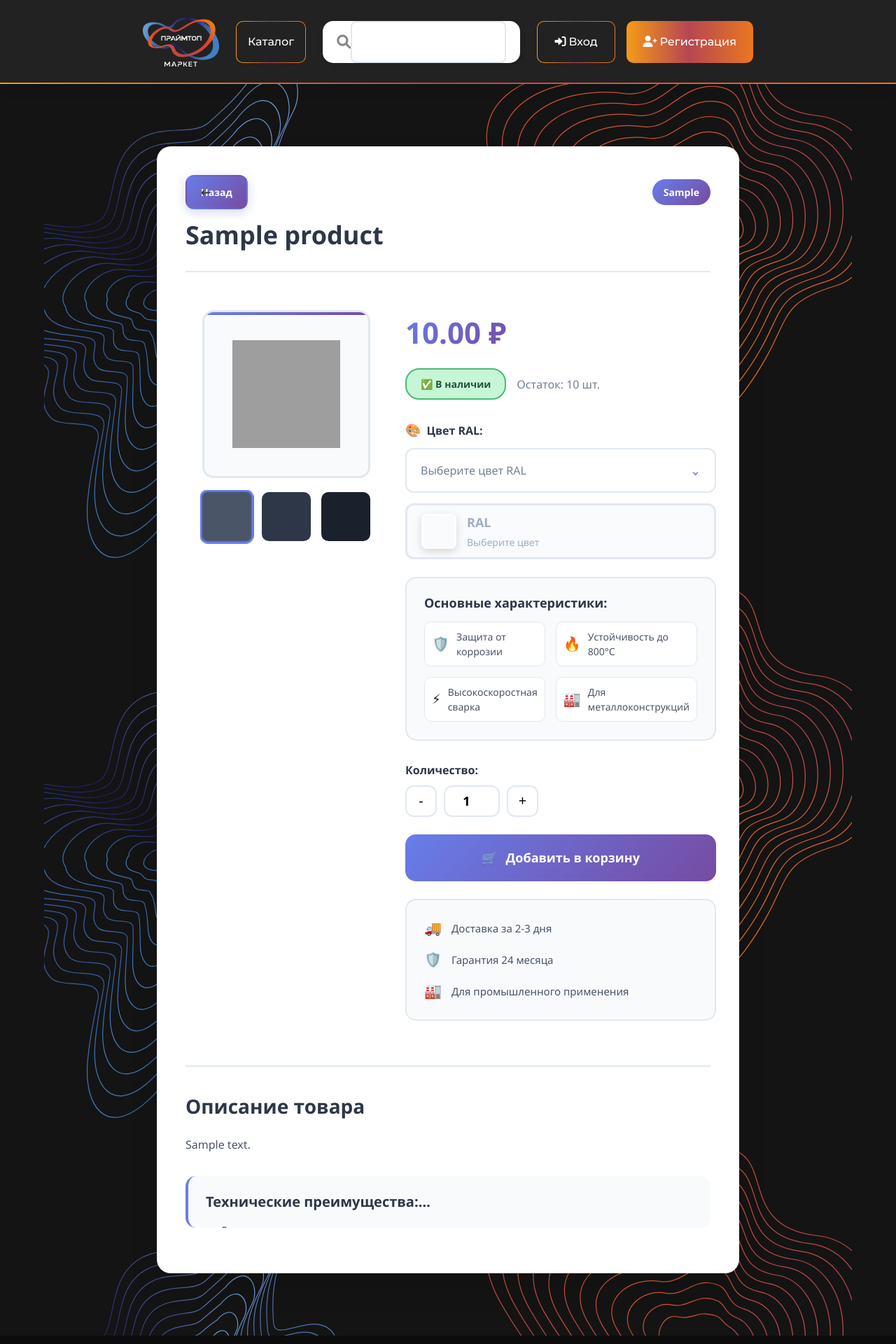
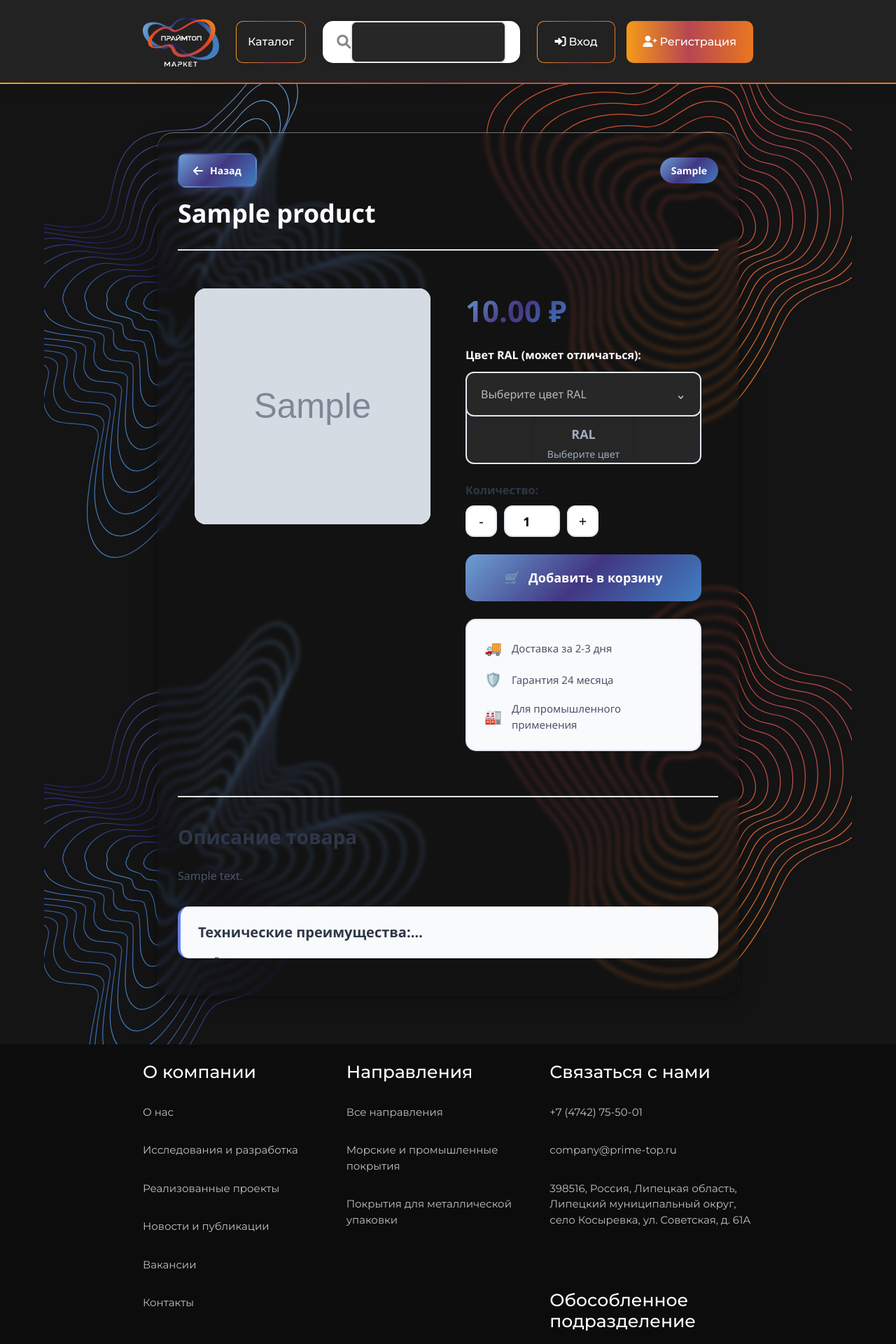
Before and after one commit to pussiboy2012/neoangin, a Flask app: page /product/1 in a window 1280 px wide. Shown: the top 1920 px of the page at 70% size. Run offline with Flask 3, Linux system fonts and the light colour scheme; tables that the repository leaves empty hold one stand-in row (values such as "Sample post"); grey boxes marked "Sample" are stand-in pictures; grey boxes are pictures that could not be loaded.

Commit message:
продолжается работа с покупателем

```diff
--- a/app/templates/product.html
+++ b/app/templates/product.html
@@ -1,12 +1,12 @@
 {% extends "base.html" %}
 {% block content %}
 <div class="product-container">
-    <div class="product-card">
+    <div class="figma-glass">
         <!-- Заголовок товара с кнопкой назад -->
         <div class="product-header">
             <div class="header-top">
                 <a href="javascript:history.back()" class="back-btn">
-                    <span class="back-icon">←</span>
+                    <i class="fa fa-arrow-left" aria-hidden="true"></i>
                     <span class="back-text">Назад</span>
                 </a>
                 <div class="category-badge">{{ product.category_product }}</div>
@@ -18,12 +18,7 @@
             <!-- Левая колонка - изображение товара -->
             <div class="product-image-section">
                 <div class="product-image">
-                    <img class="product-image-product" src="../../static/images/products.svg" alt="{{ product.title_product }}">
-                </div>
-                <div class="image-thumbnails">
-                    <div class="thumbnail active" style="background: #4a5568;"></div>
-                    <div class="thumbnail" style="background: #2d3748;"></div>
-                    <div class="thumbnail" style="background: #1a202c;"></div>
+                    <img class="product-image-product" src="../../static/{{product.img_path_product}}" alt="{{ product.title_product }}">
                 </div>
             </div>
 
@@ -34,18 +29,10 @@
                 <div class="current-price">{{ "%.2f"|format(product.price_product) }} ₽</div>
                 </div>
 
-                <div class="stock-info">
-                    <div class="stock-badge in-stock">
-                        ✅ В наличии
-                    </div>
-                    <span class="stock-qty">Остаток: {{ stock.qty }} шт.</span>
-                </div>
-
                 <!-- Выбор цвета RAL -->
                 <div class="ral-selection">
                     <label class="ral-label">
-                        <span class="label-icon">🎨</span>
-                        Цвет RAL:
+                        Цвет RAL (может отличаться):
                     </label>
 
                     <!-- Кастомный селект -->
@@ -70,34 +57,10 @@
                     <!-- Предпросмотр цвета -->
                     <div id="ralColorPreview" class="ral-color-preview">
                         <div class="preview-content">
-                            <div class="color-swatch"></div>
-                            <div class="color-info">
+                            <div class="text-overlay">
                                 <span class="ral-code">RAL</span>
                                 <span class="color-name">Выберите цвет</span>
                             </div>
-                        </div>
-                    </div>
-                </div>
-
-                <!-- Характеристики -->
-                <div class="specifications">
-                    <h4 class="specs-title">Основные характеристики:</h4>
-                    <div class="specs-grid">
-                        <div class="spec-item">
-                            <span class="spec-icon">🛡️</span>
-                            <span class="spec-text">Защита от коррозии</span>
-                        </div>
-                        <div class="spec-item">
-                            <span class="spec-icon">🔥</span>
-                            <span class="spec-text">Устойчивость до 800°C</span>
-                        </div>
-                        <div class="spec-item">
-                            <span class="spec-icon">⚡</span>
-                            <span class="spec-text">Высокоскоростная сварка</span>
-                        </div>
-                        <div class="spec-item">
-                            <span class="spec-icon">🏭</span>
-                            <span class="spec-text">Для металлоконструкций</span>
                         </div>
                     </div>
                 </div>
@@ -215,7 +178,7 @@
     align-items: center;
     gap: 10px;
     padding: 12px 20px;
-    background: linear-gradient(135deg, #667eea 0%, #764ba2 100%);
+    background: var(--secondary-gradient);
     color: white;
     text-decoration: none;
     border-radius: 12px;
@@ -247,7 +210,7 @@
 
 .category-badge {
     display: inline-block;
-    background: linear-gradient(135deg, #667eea 0%, #764ba2 100%);
+    background: var(--secondary-gradient);
     color: white;
     padding: 8px 16px;
     border-radius: 20px;
@@ -256,7 +219,7 @@
 }
 
 .product-title {
-    color: #2d3748;
+    color: white;
     font-size: 36px;
     font-weight: 700;
     margin-bottom: 10px;
@@ -279,45 +242,9 @@
 .product-image {
     background: #f8fafc;
     border-radius: 16px;
-    padding: 40px;
     text-align: center;
-    border: 3px solid #e2e8f0;
     position: relative;
     overflow: hidden;
-}
-
-.product-image::before {
-    content: '';
-    position: absolute;
-    top: 0;
-    left: 0;
-    right: 0;
-    height: 4px;
-    background: linear-gradient(135deg, #667eea 0%, #764ba2 100%);
-}
-
-.image-thumbnails {
-    display: flex;
-    gap: 15px;
-    justify-content: center;
-}
-
-.thumbnail {
-    width: 70px;
-    height: 70px;
-    border-radius: 10px;
-    cursor: pointer;
-    border: 3px solid transparent;
-    transition: all 0.3s ease;
-}
-
-.thumbnail.active {
-    border-color: #667eea;
-    transform: scale(1.1);
-}
-
-.thumbnail:hover {
-    border-color: #667eea;
 }
 
 .price-section {
@@ -332,41 +259,15 @@
     font-size: 42px;
     font-weight: 700;
     color: #2d3748;
-    background: linear-gradient(135deg, #667eea 0%, #764ba2 100%);
+    background: var(--secondary-gradient);
     -webkit-background-clip: text;
     -webkit-text-fill-color: transparent;
-}
-
-.stock-info {
-    display: flex;
-    align-items: center;
-    gap: 15px;
-    margin-bottom: 30px;
-    flex-wrap: wrap;
-}
-
-.stock-badge {
-    padding: 10px 20px;
-    border-radius: 20px;
-    font-size: 14px;
-    font-weight: 600;
-}
-
-.stock-badge.in-stock {
-    background: #c6f6d5;
-    color: #22543d;
-    border: 2px solid #48bb78;
-}
-
-.stock-qty {
-    color: #718096;
-    font-size: 16px;
-    font-weight: 500;
 }
 
 /* Стили для выбора RAL */
 .ral-selection {
     margin-bottom: 25px;
+    position: relative;
 }
 
 .ral-label {
@@ -374,7 +275,7 @@
     align-items: center;
     gap: 8px;
     margin-bottom: 12px;
-    color: #2d3748;
+    color: white;
     font-weight: 600;
     font-size: 16px;
 }
@@ -386,7 +287,8 @@
 /* Кастомный селект */
 .custom-select {
     position: relative;
-    margin-bottom: 15px;
+    margin-bottom: 0;
+    z-index: 20; /* Высокий z-index чтобы перекрывать preview */
 }
 
 .select-header {
@@ -396,14 +298,19 @@
     padding: 15px 20px;
     border: 2px solid #e2e8f0;
     border-radius: 12px;
-    background: white;
+    background: #272727;
     cursor: pointer;
     transition: all 0.3s ease;
     min-height: 56px;
+    box-shadow: 0 2px 10px rgba(0, 0, 0, 0.05);
+    position: relative;
+    z-index: 25;
 }
 
 .select-header:hover {
     border-color: #667eea;
+    transform: translateY(-1px);
+    box-shadow: 0 4px 15px rgba(102, 126, 234, 0.1);
 }
 
 .select-header.active {
@@ -412,12 +319,13 @@
 }
 
 .select-placeholder {
-    color: #718096;
+    color: #b8b8b8ff;
     font-size: 16px;
+    font-weight: 500;
 }
 
 .select-arrow {
-    color: #667eea;
+    color: #c2c2c2ff;
     font-size: 20px;
     transition: transform 0.3s ease;
 }
@@ -472,6 +380,8 @@
     border-radius: 8px;
     font-size: 14px;
     transition: all 0.3s ease;
+    background: #272727;
+    color: white;
 }
 
 .search-input:focus {
@@ -559,121 +472,65 @@
 .ral-color-preview {
     width: 100%;
     height: 80px;
-    border: 3px solid #e2e8f0;
-    border-radius: 12px;
+    border: 2px solid #e2e8f0;
+    border-radius: 0 0 12px 12px;
     transition: all 0.3s ease;
     position: relative;
     overflow: hidden;
-    background: #f8fafc;
+    background: #272727;
+    margin-top: -12px;
+    padding-top: 20px;
+    z-index: 10; /* Низкий z-index чтобы селект перекрывал */
 }
 
 .ral-color-preview.has-color {
     border-color: #667eea;
-    background: white;
+    background: var(--selected-color, #f8fafc);
+    border-top: none;
 }
 
-.ral-color-preview::before {
-    content: '';
-    position: absolute;
-    top: 0;
-    left: 0;
-    right: 0;
-    bottom: 0;
-    background: linear-gradient(45deg, rgba(255,255,255,0.1) 25%, transparent 25%, transparent 50%, rgba(255,255,255,0.1) 50%, rgba(255,255,255,0.1) 75%, transparent 75%);
-    background-size: 10px 10px;
-    z-index: 1;
-}
 
 .preview-content {
     display: flex;
     align-items: center;
-    gap: 15px;
-    padding: 0 20px;
+    justify-content: center;
     height: 100%;
     position: relative;
     z-index: 2;
 }
 
-.color-swatch {
-    width: 50px;
-    height: 50px;
+.text-overlay {
+    background-color: #27272780;
+    padding: 12px 20px;
     border-radius: 8px;
-    border: 3px solid rgba(255, 255, 255, 0.8);
-    box-shadow: 0 4px 12px rgba(0, 0, 0, 0.15);
-    flex-shrink: 0;
-    transition: all 0.3s ease;
-}
-
-.ral-color-preview.has-color .color-swatch {
-    transform: scale(1.05);
-}
-
-.color-info {
-    flex: 1;
-    min-width: 0;
+    border: 1px solid rgba(0, 0, 0, 0.1);
+    box-shadow: 0 2px 10px rgba(0, 0, 0, 0.1);
+    text-align: center;
+    backdrop-filter: blur(10px);
 }
 
 .ral-code {
     display: block;
     font-size: 18px;
     font-weight: 700;
-    color: #2d3748;
+    color: white;
     margin-bottom: 4px;
 }
 
 .color-name {
     display: block;
     font-size: 14px;
-    color: #718096;
+    color: white;
     white-space: nowrap;
     overflow: hidden;
     text-overflow: ellipsis;
+    max-width: 200px;
 }
+
 
 .ral-color-preview:not(.has-color) .ral-code,
 .ral-color-preview:not(.has-color) .color-name {
     color: #a0aec0;
-}
-
-.specifications {
-    background: #f8fafc;
-    padding: 25px;
-    border-radius: 16px;
-    border: 2px solid #e2e8f0;
-    margin-bottom: 30px;
-}
-
-.specs-title {
-    color: #2d3748;
-    font-size: 18px;
-    font-weight: 600;
-    margin-bottom: 15px;
-}
-
-.specs-grid {
-    display: grid;
-    grid-template-columns: 1fr 1fr;
-    gap: 15px;
-}
-
-.spec-item {
-    display: flex;
-    align-items: center;
-    gap: 10px;
-    padding: 10px;
-    background: white;
-    border-radius: 10px;
-    border: 1px solid #e2e8f0;
-}
-
-.spec-icon {
-    font-size: 20px;
-}
-
-.spec-text {
-    color: #4a5568;
-    font-size: 14px;
-    font-weight: 500;
 }
 
 .quantity-section {
@@ -737,7 +594,7 @@
 
 .add-to-cart-btn {
     flex: 1;
-    background: linear-gradient(135deg, #667eea 0%, #764ba2 100%);
+    background: var(--secondary-gradient);
     color: white;
     border: none;
     padding: 20px 30px;
@@ -1067,7 +914,6 @@ document.addEventListener('DOMContentLoaded', function() {
     const minusBtn = document.querySelector('.minus-btn');
     const plusBtn = document.querySelector('.plus-btn');
     const quantityInput = document.querySelector('.quantity-input');
-    const maxQty = parseInt(quantityInput.getAttribute('max'));
 
     minusBtn.addEventListener('click', function() {
         let value = parseInt(quantityInput.value);
@@ -1078,16 +924,13 @@ document.addEventListener('DOMContentLoaded', function() {
 
     plusBtn.addEventListener('click', function() {
         let value = parseInt(quantityInput.value);
-        if (value < maxQty) {
-            quantityInput.value = value + 1;
-        }
+        quantityInput.value = value + 1;
     });
 
     // Ограничение ввода количества вручную
     quantityInput.addEventListener('change', function() {
         let value = parseInt(this.value);
         if (value < 1) this.value = 1;
-        if (value > maxQty) this.value = maxQty;
     });
 
     // Дополнительная функциональность для кнопки "Назад"
@@ -1106,7 +949,6 @@ document.addEventListener('DOMContentLoaded', function() {
     const ralSearch = document.getElementById('ralSearch');
     const ralColorPreview = document.getElementById('ralColorPreview');
     const selectedRalInput = document.getElementById('selectedRal');
-    const colorSwatch = ralColorPreview.querySelector('.color-swatch');
     const ralCode = ralColorPreview.querySelector('.ral-code');
     const colorName = ralColorPreview.querySelector('.color-name');
 
@@ -1163,8 +1005,8 @@ document.addEventListener('DOMContentLoaded', function() {
         // Обновляем заголовок селекта
         selectHeader.querySelector('.select-placeholder').textContent = `RAL ${color.RAL} - ${color.name}`;
 
-        // Обновляем предпросмотр
-        colorSwatch.style.backgroundColor = color.HTML;
+        // Обновляем предпросмотр - устанавливаем CSS переменную для цвета
+        ralColorPreview.style.setProperty('--selected-color', color.HTML);
         ralCode.textContent = `RAL ${color.RAL}`;
         colorName.textContent = color.name;
         ralColorPreview.classList.add('has-color');
--- a/static/css/style.css
+++ b/static/css/style.css
@@ -5,7 +5,7 @@
 :root {
     /* Primary Colors */
     --primary-gradient: linear-gradient(270deg, #eA7720 0%, #b64652 51%, #f59B17 100%);
-    --secondary-gradient: linear-gradient(135deg, #f093fb 0%, #f5576c 100%);
+    --secondary-gradient: linear-gradient(135deg, #6C9FD4 0%, #423782 50%, #417EC1 100%);
     --success-gradient: linear-gradient(135deg, #4facfe 0%, #00f2fe 100%);
     --warning-gradient: linear-gradient(135deg, #43e97b 0%, #38f9d7 100%);
     /* Admin Colors */
@@ -1086,42 +1086,6 @@ p.footer-link:hover{
     margin: 1rem 0;
 }
 
-.color-swatch {
-    width: 35px;
-    height: 35px;
-    border-radius: 50%;
-    border: 3px solid white;
-    box-shadow: 0 4px 12px rgba(0, 0, 0, 0.15);
-    transition: all 0.3s ease;
-    cursor: pointer;
-    position: relative;
-}
-
-.color-swatch:hover {
-    transform: scale(1.2) rotate(10deg);
-    box-shadow: 0 6px 20px rgba(0, 0, 0, 0.2);
-}
-
-.color-swatch::after {
-    content: '';
-    position: absolute;
-    top: -3px;
-    left: -3px;
-    right: -3px;
-    bottom: -3px;
-    border-radius: 50%;
-    border: 2px solid transparent;
-    background: var(--primary-gradient) border-box;
-    -webkit-mask: linear-gradient(#fff 0 0) padding-box, linear-gradient(#fff 0 0);
-    -webkit-mask-composite: xor;
-    mask-composite: exclude;
-    opacity: 0;
-    transition: opacity 0.3s ease;
-}
-
-.color-swatch:hover::after {
-    opacity: 1;
-}
 
 .feature-card {
     border-radius: 20px;
```
Also changed, not shown: other parts of app/templates/product.html (+24 -31 lines).
